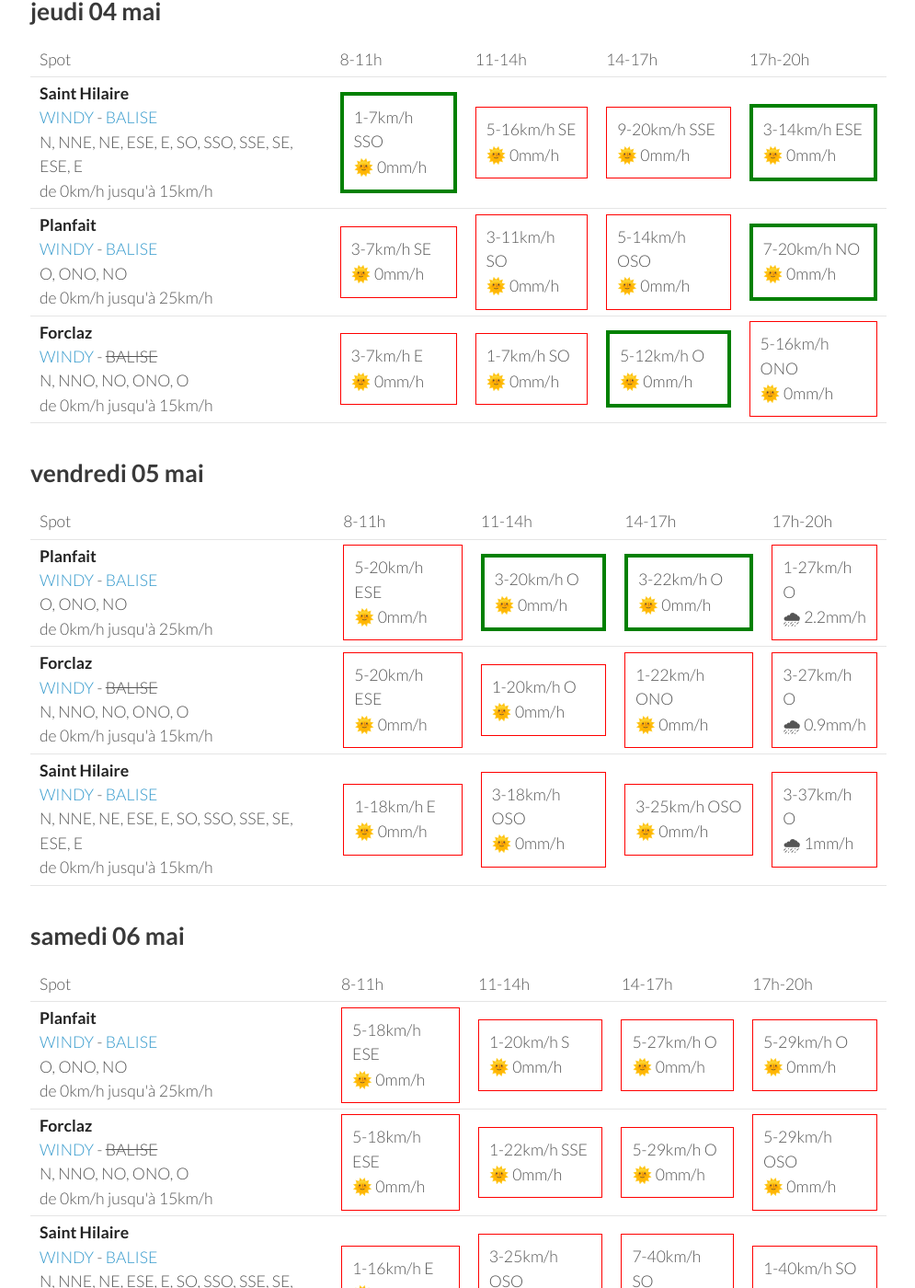
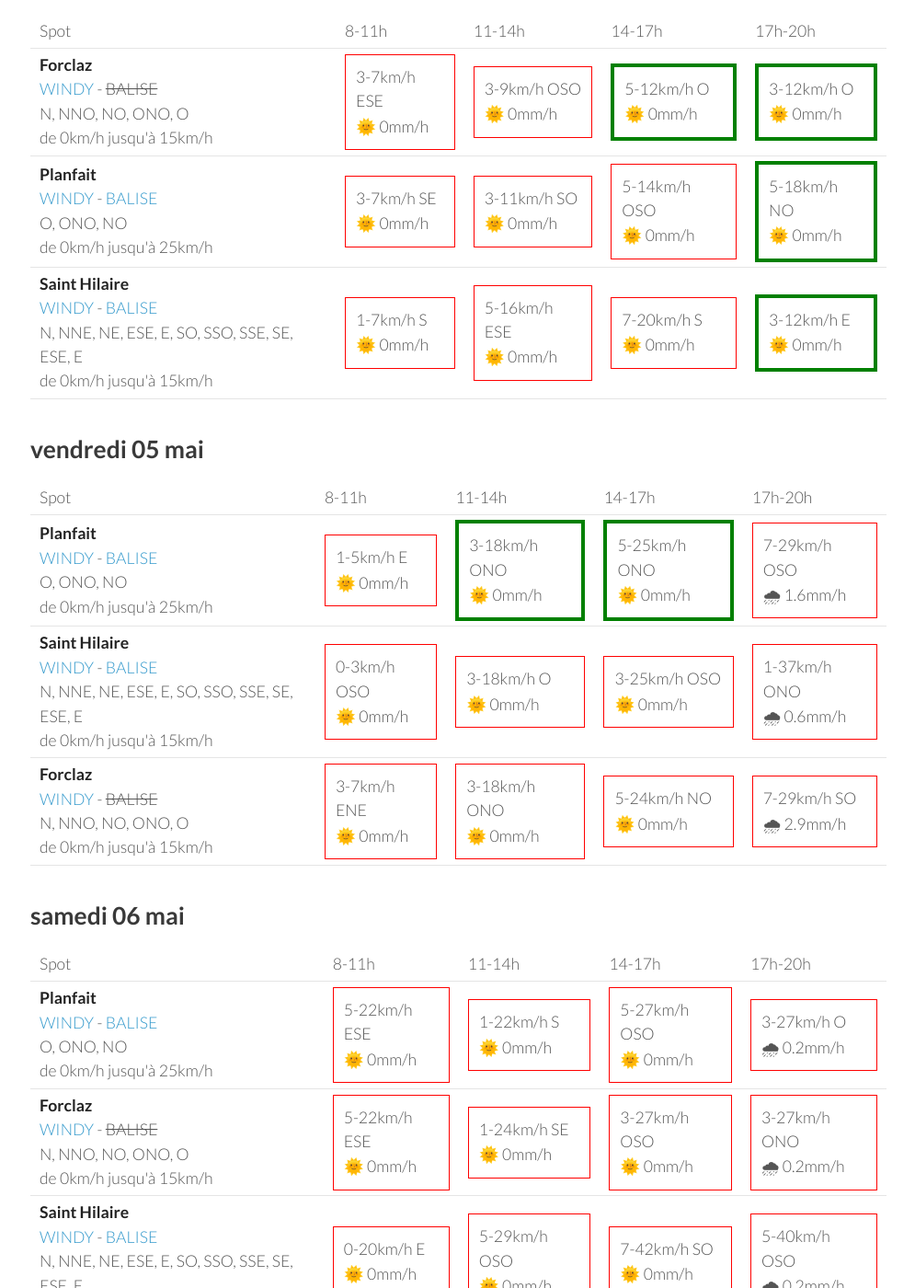
Before and after one commit to parapente-dans-le-nord/parapente-dans-le-nord.github.io, a Jekyll site: the page built from alpes_nord.markdown, in a window 1280 px wide and 1400 px high, scrolled down 790 px. Shown: the whole window at 92% size, without its empty margins (25-1020 px from the left). Built offline with Jekyll 4.4.1, drawn with Linux system fonts in a browser that asks for light colours; some of the changed text lies outside the part shown.

Commit message:
update index.markdown

```diff
--- a/alpes_nord.markdown
+++ b/alpes_nord.markdown
@@ -25,27 +25,27 @@ page mise à jour le mercredi 03 mai 17:26
         <td><strong>Planfait</strong><br><a href="https://windy.com/45.853/6.223?45.415,6.223,8">WINDY</a> - <span class=""><a href="https://www.openwindmap.org/PP496">BALISE</a> </span><br> <span class="vent-favorable">O, ONO, NO</span><br><span class="force-vent">de 0km/h jusqu'à 25km/h</span> </td>
 
             <td><div class="not-flyable"><p>0-0km/h NA</p><p>🌧️ 0mm/h</p></div></td>
-            <td><div class="not-flyable"><p>3-11km/h SO</p><p>🌞 0mm/h</p></div></td>
-            <td><div class="flyable"><p>7-20km/h O</p><p>🌞 0mm/h</p></div></td>
-            <td><div class="flyable"><p>7-20km/h O</p><p>🌞 0mm/h</p></div></td>
+            <td><div class="not-flyable"><p>0-0km/h NA</p><p>🌧️ 0mm/h</p></div></td>
+            <td><div class="not-flyable"><p>0-0km/h NA</p><p>🌧️ 0mm/h</p></div></td>
+            <td><div class="flyable"><p>5-22km/h ONO</p><p>🌞 0mm/h</p></div></td>
 
     </tr>
 <tr>
         <td><strong>Forclaz</strong><br><a href="https://windy.com/45.814/6.247?45.375,6.246,8,m:eVwaglz">WINDY</a> - <span class="no-balise"> BALISE </span><br> <span class="vent-favorable">N, NNO, NO, ONO, O</span><br><span class="force-vent">de 0km/h jusqu'à 15km/h</span> </td>
 
             <td><div class="not-flyable"><p>0-0km/h NA</p><p>🌧️ 0mm/h</p></div></td>
-            <td><div class="flyable"><p>3-9km/h ONO</p><p>🌞 0mm/h</p></div></td>
-            <td><div class="not-flyable"><p>7-18km/h ONO</p><p>🌞 0mm/h</p></div></td>
-            <td><div class="not-flyable"><p>7-18km/h NO</p><p>🌞 0mm/h</p></div></td>
+            <td><div class="not-flyable"><p>0-0km/h NA</p><p>🌧️ 0mm/h</p></div></td>
+            <td><div class="not-flyable"><p>0-0km/h NA</p><p>🌧️ 0mm/h</p></div></td>
+            <td><div class="not-flyable"><p>7-22km/h NO</p><p>🌞 0mm/h</p></div></td>
 
     </tr>
 <tr>
         <td><strong>Saint Hilaire</strong><br><a href="https://windy.com/45.307/5.888?45.087,5.889,9,m:eUFagkX">WINDY</a> - <span class=""><a href="http://www.balisemeteo.com/balise.php?idBalise=61">BALISE</a> </span><br> <span class="vent-favorable">N, NNE, NE, ESE, E, SO, SSO, SSE, SE, ESE, E</span><br><span class="force-vent">de 0km/h jusqu'à 15km/h</span> </td>
 
             <td><div class="not-flyable"><p>0-0km/h NA</p><p>🌧️ 0mm/h</p></div></td>
-            <td><div class="not-flyable"><p>5-16km/h ESE</p><p>🌞 0mm/h</p></div></td>
-            <td><div class="not-flyable"><p>7-18km/h ESE</p><p>🌞 0mm/h</p></div></td>
-            <td><div class="not-flyable"><p>5-14km/h ENE</p><p>🌞 0mm/h</p></div></td>
+            <td><div class="not-flyable"><p>0-0km/h NA</p><p>🌧️ 0mm/h</p></div></td>
+            <td><div class="not-flyable"><p>0-0km/h NA</p><p>🌧️ 0mm/h</p></div></td>
+            <td><div class="not-flyable"><p>7-16km/h NE</p><p>🌞 0mm/h</p></div></td>
 
     </tr>
 
@@ -65,12 +65,12 @@ page mise à jour le mercredi 03 mai 17:26
       <td>17h-20h</td>
     </tr>
 <tr>
-        <td><strong>Saint Hilaire</strong><br><a href="https://windy.com/45.307/5.888?45.087,5.889,9,m:eUFagkX">WINDY</a> - <span class=""><a href="http://www.balisemeteo.com/balise.php?idBalise=61">BALISE</a> </span><br> <span class="vent-favorable">N, NNE, NE, ESE, E, SO, SSO, SSE, SE, ESE, E</span><br><span class="force-vent">de 0km/h jusqu'à 15km/h</span> </td>
+        <td><strong>Forclaz</strong><br><a href="https://windy.com/45.814/6.247?45.375,6.246,8,m:eVwaglz">WINDY</a> - <span class="no-balise"> BALISE </span><br> <span class="vent-favorable">N, NNO, NO, ONO, O</span><br><span class="force-vent">de 0km/h jusqu'à 15km/h</span> </td>
 
-            <td><div class="flyable"><p>1-7km/h SSO</p><p>🌞 0mm/h</p></div></td>
-            <td><div class="not-flyable"><p>5-16km/h SE</p><p>🌞 0mm/h</p></div></td>
-            <td><div class="not-flyable"><p>9-20km/h SSE</p><p>🌞 0mm/h</p></div></td>
-            <td><div class="flyable"><p>3-14km/h ESE</p><p>🌞 0mm/h</p></div></td>
+            <td><div class="not-flyable"><p>3-7km/h ESE</p><p>🌞 0mm/h</p></div></td>
+            <td><div class="not-flyable"><p>3-9km/h OSO</p><p>🌞 0mm/h</p></div></td>
+            <td><div class="flyable"><p>5-12km/h O</p><p>🌞 0mm/h</p></div></td>
+            <td><div class="flyable"><p>3-12km/h O</p><p>🌞 0mm/h</p></div></td>
 
 
     </tr>
@@ -80,17 +80,17 @@ page mise à jour le mercredi 03 mai 17:26
             <td><div class="not-flyable"><p>3-7km/h SE</p><p>🌞 0mm/h</p></div></td>
             <td><div class="not-flyable"><p>3-11km/h SO</p><p>🌞 0mm/h</p></div></td>
             <td><div class="not-flyable"><p>5-14km/h OSO</p><p>🌞 0mm/h</p></div></td>
-            <td><div class="flyable"><p>7-20km/h NO</p><p>🌞 0mm/h</p></div></td>
+            <td><div class="flyable"><p>5-18km/h NO</p><p>🌞 0mm/h</p></div></td>
 
 
     </tr>
 <tr>
-        <td><strong>Forclaz</strong><br><a href="https://windy.com/45.814/6.247?45.375,6.246,8,m:eVwaglz">WINDY</a> - <span class="no-balise"> BALISE </span><br> <span class="vent-favorable">N, NNO, NO, ONO, O</span><br><span class="force-vent">de 0km/h jusqu'à 15km/h</span> </td>
+        <td><strong>Saint Hilaire</strong><br><a href="https://windy.com/45.307/5.888?45.087,5.889,9,m:eUFagkX">WINDY</a> - <span class=""><a href="http://www.balisemeteo.com/balise.php?idBalise=61">BALISE</a> </span><br> <span class="vent-favorable">N, NNE, NE, ESE, E, SO, SSO, SSE, SE, ESE, E</span><br><span class="force-vent">de 0km/h jusqu'à 15km/h</span> </td>
 
-            <td><div class="not-flyable"><p>3-7km/h E</p><p>🌞 0mm/h</p></div></td>
-            <td><div class="not-flyable"><p>1-7km/h SO</p><p>🌞 0mm/h</p></div></td>
-            <td><div class="flyable"><p>5-12km/h O</p><p>🌞 0mm/h</p></div></td>
-            <td><div class="not-flyable"><p>5-16km/h ONO</p><p>🌞 0mm/h</p></div></td>
+            <td><div class="not-flyable"><p>1-7km/h S</p><p>🌞 0mm/h</p></div></td>
+            <td><div class="not-flyable"><p>5-16km/h ESE</p><p>🌞 0mm/h</p></div></td>
+            <td><div class="not-flyable"><p>7-20km/h S</p><p>🌞 0mm/h</p></div></td>
+            <td><div class="flyable"><p>3-12km/h E</p><p>🌞 0mm/h</p></div></td>
 
 
     </tr>
@@ -113,30 +113,30 @@ page mise à jour le mercredi 03 mai 17:26
 <tr>
         <td><strong>Planfait</strong><br><a href="https://windy.com/45.853/6.223?45.415,6.223,8">WINDY</a> - <span class=""><a href="https://www.openwindmap.org/PP496">BALISE</a> </span><br> <span class="vent-favorable">O, ONO, NO</span><br><span class="force-vent">de 0km/h jusqu'à 25km/h</span> </td>
 
-            <td><div class="not-flyable"><p>5-20km/h ESE</p><p>🌞 0mm/h</p></div></td>
-            <td><div class="flyable"><p>3-20km/h O</p><p>🌞 0mm/h</p></div></td>
-            <td><div class="flyable"><p>3-22km/h O</p><p>🌞 0mm/h</p></div></td>
-            <td><div class="not-flyable"><p>1-27km/h O</p><p>🌧 2.2mm/h</p></div></td>
+            <td><div class="not-flyable"><p>1-5km/h E</p><p>🌞 0mm/h</p></div></td>
+            <td><div class="flyable"><p>3-18km/h ONO</p><p>🌞 0mm/h</p></div></td>
+            <td><div class="flyable"><p>5-25km/h ONO</p><p>🌞 0mm/h</p></div></td>
+            <td><div class="not-flyable"><p>7-29km/h OSO</p><p>🌧 1.6mm/h</p></div></td>
+
+
+    </tr>
+<tr>
+        <td><strong>Saint Hilaire</strong><br><a href="https://windy.com/45.307/5.888?45.087,5.889,9,m:eUFagkX">WINDY</a> - <span class=""><a href="http://www.balisemeteo.com/balise.php?idBalise=61">BALISE</a> </span><br> <span class="vent-favorable">N, NNE, NE, ESE, E, SO, SSO, SSE, SE, ESE, E</span><br><span class="force-vent">de 0km/h jusqu'à 15km/h</span> </td>
+
+            <td><div class="not-flyable"><p>0-3km/h OSO</p><p>🌞 0mm/h</p></div></td>
+            <td><div class="not-flyable"><p>3-18km/h O</p><p>🌞 0mm/h</p></div></td>
+            <td><div class="not-flyable"><p>3-25km/h OSO</p><p>🌞 0mm/h</p></div></td>
+            <td><div class="not-flyable"><p>1-37km/h ONO</p><p>🌧 0.6mm/h</p></div></td>
 
 
     </tr>
 <tr>
         <td><strong>Forclaz</strong><br><a href="https://windy.com/45.814/6.247?45.375,6.246,8,m:eVwaglz">WINDY</a> - <span class="no-balise"> BALISE </span><br> <span class="vent-favorable">N, NNO, NO, ONO, O</span><br><span class="force-vent">de 0km/h jusqu'à 15km/h</span> </td>
 
-            <td><div class="not-flyable"><p>5-20km/h ESE</p><p>🌞 0mm/h</p></div></td>
-            <td><div class="not-flyable"><p>1-20km/h O</p><p>🌞 0mm/h</p></div></td>
-            <td><div class="not-flyable"><p>1-22km/h ONO</p><p>🌞 0mm/h</p></div></td>
-            <td><div class="not-flyable"><p>3-27km/h O</p><p>🌧 0.9mm/h</p></div></td>
-
-
-    </tr>
-<tr>
-        <td><strong>Saint Hilaire</strong><br><a href="https://windy.com/45.307/5.888?45.087,5.889,9,m:eUFagkX">WINDY</a> - <span class=""><a href="http://www.balisemeteo.com/balise.php?idBalise=61">BALISE</a> </span><br> <span class="vent-favorable">N, NNE, NE, ESE, E, SO, SSO, SSE, SE, ESE, E</span><br><span class="force-vent">de 0km/h jusqu'à 15km/h</span> </td>
-
-            <td><div class="not-flyable"><p>1-18km/h E</p><p>🌞 0mm/h</p></div></td>
-            <td><div class="not-flyable"><p>3-18km/h OSO</p><p>🌞 0mm/h</p></div></td>
-            <td><div class="not-flyable"><p>3-25km/h OSO</p><p>🌞 0mm/h</p></div></td>
-            <td><div class="not-flyable"><p>3-37km/h O</p><p>🌧 1mm/h</p></div></td>
+            <td><div class="not-flyable"><p>3-7km/h ENE</p><p>🌞 0mm/h</p></div></td>
+            <td><div class="not-flyable"><p>3-18km/h ONO</p><p>🌞 0mm/h</p></div></td>
+            <td><div class="not-flyable"><p>5-24km/h NO</p><p>🌞 0mm/h</p></div></td>
+            <td><div class="not-flyable"><p>7-29km/h SO</p><p>🌧 2.9mm/h</p></div></td>
 
 
     </tr>
@@ -159,30 +159,30 @@ page mise à jour le mercredi 03 mai 17:26
 <tr>
         <td><strong>Planfait</strong><br><a href="https://windy.com/45.853/6.223?45.415,6.223,8">WINDY</a> - <span class=""><a href="https://www.openwindmap.org/PP496">BALISE</a> </span><br> <span class="vent-favorable">O, ONO, NO</span><br><span class="force-vent">de 0km/h jusqu'à 25km/h</span> </td>
 
-            <td><div class="not-flyable"><p>5-18km/h ESE</p><p>🌞 0mm/h</p></div></td>
-            <td><div class="not-flyable"><p>1-20km/h S</p><p>🌞 0mm/h</p></div></td>
-            <td><div class="not-flyable"><p>5-27km/h O</p><p>🌞 0mm/h</p></div></td>
-            <td><div class="not-flyable"><p>5-29km/h O</p><p>🌞 0mm/h</p></div></td>
+            <td><div class="not-flyable"><p>5-22km/h ESE</p><p>🌞 0mm/h</p></div></td>
+            <td><div class="not-flyable"><p>1-22km/h S</p><p>🌞 0mm/h</p></div></td>
+            <td><div class="not-flyable"><p>5-27km/h OSO</p><p>🌞 0mm/h</p></div></td>
+            <td><div class="not-flyable"><p>3-27km/h O</p><p>🌧 0.2mm/h</p></div></td>
 
 
     </tr>
 <tr>
         <td><strong>Forclaz</strong><br><a href="https://windy.com/45.814/6.247?45.375,6.246,8,m:eVwaglz">WINDY</a> - <span class="no-balise"> BALISE </span><br> <span class="vent-favorable">N, NNO, NO, ONO, O</span><br><span class="force-vent">de 0km/h jusqu'à 15km/h</span> </td>
 
-            <td><div class="not-flyable"><p>5-18km/h ESE</p><p>🌞 0mm/h</p></div></td>
-            <td><div class="not-flyable"><p>1-22km/h SSE</p><p>🌞 0mm/h</p></div></td>
-            <td><div class="not-flyable"><p>5-29km/h O</p><p>🌞 0mm/h</p></div></td>
-            <td><div class="not-flyable"><p>5-29km/h OSO</p><p>🌞 0mm/h</p></div></td>
+            <td><div class="not-flyable"><p>5-22km/h ESE</p><p>🌞 0mm/h</p></div></td>
+            <td><div class="not-flyable"><p>1-24km/h SE</p><p>🌞 0mm/h</p></div></td>
+            <td><div class="not-flyable"><p>3-27km/h OSO</p><p>🌞 0mm/h</p></div></td>
+            <td><div class="not-flyable"><p>3-27km/h ONO</p><p>🌧 0.2mm/h</p></div></td>
 
 
     </tr>
 <tr>
         <td><strong>Saint Hilaire</strong><br><a href="https://windy.com/45.307/5.888?45.087,5.889,9,m:eUFagkX">WINDY</a> - <span class=""><a href="http://www.balisemeteo.com/balise.php?idBalise=61">BALISE</a> </span><br> <span class="vent-favorable">N, NNE, NE, ESE, E, SO, SSO, SSE, SE, ESE, E</span><br><span class="force-vent">de 0km/h jusqu'à 15km/h</span> </td>
 
-            <td><div class="not-flyable"><p>1-16km/h E</p><p>🌞 0mm/h</p></div></td>
-            <td><div class="not-flyable"><p>3-25km/h OSO</p><p>🌞 0mm/h</p></div></td>
-            <td><div class="not-flyable"><p>7-40km/h SO</p><p>🌞 0mm/h</p></div></td>
-            <td><div class="not-flyable"><p>1-40km/h SO</p><p>🌧 0.3mm/h</p></div></td>
+            <td><div class="not-flyable"><p>0-20km/h E</p><p>🌞 0mm/h</p></div></td>
+            <td><div class="not-flyable"><p>5-29km/h OSO</p><p>🌞 0mm/h</p></div></td>
+            <td><div class="not-flyable"><p>7-42km/h SO</p><p>🌞 0mm/h</p></div></td>
+            <td><div class="not-flyable"><p>5-40km/h OSO</p><p>🌧 0.2mm/h</p></div></td>
 
 
     </tr>
@@ -205,30 +205,30 @@ page mise à jour le mercredi 03 mai 17:26
 <tr>
         <td><strong>Planfait</strong><br><a href="https://windy.com/45.853/6.223?45.415,6.223,8">WINDY</a> - <span class=""><a href="https://www.openwindmap.org/PP496">BALISE</a> </span><br> <span class="vent-favorable">O, ONO, NO</span><br><span class="force-vent">de 0km/h jusqu'à 25km/h</span> </td>
 
-            <td><div class="not-flyable"><p>3-20km/h ESE</p><p>🌧 0.3mm/h</p></div></td>
-            <td><div class="not-flyable"><p>7-27km/h O</p><p>🌞 0mm/h</p></div></td>
-            <td><div class="not-flyable"><p>1-37km/h O</p><p>🌧 0.8mm/h</p></div></td>
-            <td><div class="flyable"><p>5-22km/h O</p><p>🌧 0.8mm/h</p></div></td>
+            <td><div class="not-flyable"><p>1-22km/h ESE</p><p>🌧 0.2mm/h</p></div></td>
+            <td><div class="not-flyable"><p>1-16km/h NE</p><p>🌧 2.1mm/h</p></div></td>
+            <td><div class="flyable"><p>5-22km/h NO</p><p>🌧 0.2mm/h</p></div></td>
+            <td><div class="not-flyable"><p>0-24km/h E</p><p>🌧 0.9mm/h</p></div></td>
 
 
     </tr>
 <tr>
         <td><strong>Saint Hilaire</strong><br><a href="https://windy.com/45.307/5.888?45.087,5.889,9,m:eUFagkX">WINDY</a> - <span class=""><a href="http://www.balisemeteo.com/balise.php?idBalise=61">BALISE</a> </span><br> <span class="vent-favorable">N, NNE, NE, ESE, E, SO, SSO, SSE, SE, ESE, E</span><br><span class="force-vent">de 0km/h jusqu'à 15km/h</span> </td>
 
-            <td><div class="not-flyable"><p>1-24km/h NNE</p><p>🌞 0mm/h</p></div></td>
-            <td><div class="not-flyable"><p>7-37km/h O</p><p>🌞 0mm/h</p></div></td>
-            <td><div class="not-flyable"><p>1-38km/h ONO</p><p>🌧 0.2mm/h</p></div></td>
-            <td><div class="not-flyable"><p>5-29km/h ONO</p><p>🌧 0.3mm/h</p></div></td>
+            <td><div class="not-flyable"><p>0-22km/h ONO</p><p>🌧 0.2mm/h</p></div></td>
+            <td><div class="not-flyable"><p>1-27km/h SSO</p><p>🌧 1.7mm/h</p></div></td>
+            <td><div class="not-flyable"><p>5-33km/h ONO</p><p>🌧 0.2mm/h</p></div></td>
+            <td><div class="not-flyable"><p>3-29km/h N</p><p>🌧 0.4mm/h</p></div></td>
 
 
     </tr>
 <tr>
         <td><strong>Forclaz</strong><br><a href="https://windy.com/45.814/6.247?45.375,6.246,8,m:eVwaglz">WINDY</a> - <span class="no-balise"> BALISE </span><br> <span class="vent-favorable">N, NNO, NO, ONO, O</span><br><span class="force-vent">de 0km/h jusqu'à 15km/h</span> </td>
 
-            <td><div class="not-flyable"><p>3-22km/h E</p><p>🌧 0.7mm/h</p></div></td>
-            <td><div class="not-flyable"><p>7-25km/h ONO</p><p>🌞 0mm/h</p></div></td>
-            <td><div class="not-flyable"><p>1-38km/h ONO</p><p>🌧 1.1mm/h</p></div></td>
-            <td><div class="not-flyable"><p>3-20km/h O</p><p>🌧 0.7mm/h</p></div></td>
+            <td><div class="not-flyable"><p>1-20km/h ENE</p><p>🌞 0mm/h</p></div></td>
+            <td><div class="not-flyable"><p>1-16km/h NE</p><p>🌧 2.1mm/h</p></div></td>
+            <td><div class="not-flyable"><p>5-22km/h NO</p><p>🌧 0.2mm/h</p></div></td>
+            <td><div class="not-flyable"><p>1-24km/h NE</p><p>🌧 1.2mm/h</p></div></td>
 
 
     </tr>
@@ -251,30 +251,30 @@ page mise à jour le mercredi 03 mai 17:26
 <tr>
         <td><strong>Planfait</strong><br><a href="https://windy.com/45.853/6.223?45.415,6.223,8">WINDY</a> - <span class=""><a href="https://www.openwindmap.org/PP496">BALISE</a> </span><br> <span class="vent-favorable">O, ONO, NO</span><br><span class="force-vent">de 0km/h jusqu'à 25km/h</span> </td>
 
-            <td><div class="not-flyable"><p>1-11km/h E</p><p>🌞 0mm/h</p></div></td>
-            <td><div class="flyable"><p>5-20km/h ONO</p><p>🌧 0.3mm/h</p></div></td>
-            <td><div class="not-flyable"><p>5-27km/h ONO</p><p>🌧 0.4mm/h</p></div></td>
-            <td><div class="not-flyable"><p>5-27km/h ONO</p><p>🌞 0mm/h</p></div></td>
+            <td><div class="not-flyable"><p>1-12km/h ENE</p><p>🌞 0mm/h</p></div></td>
+            <td><div class="flyable"><p>7-25km/h NO</p><p>🌧 0.4mm/h</p></div></td>
+            <td><div class="not-flyable"><p>7-29km/h ONO</p><p>🌧 0.2mm/h</p></div></td>
+            <td><div class="not-flyable"><p>7-35km/h NO</p><p>🌞 0mm/h</p></div></td>
 
 
     </tr>
 <tr>
         <td><strong>Saint Hilaire</strong><br><a href="https://windy.com/45.307/5.888?45.087,5.889,9,m:eUFagkX">WINDY</a> - <span class=""><a href="http://www.balisemeteo.com/balise.php?idBalise=61">BALISE</a> </span><br> <span class="vent-favorable">N, NNE, NE, ESE, E, SO, SSO, SSE, SE, ESE, E</span><br><span class="force-vent">de 0km/h jusqu'à 15km/h</span> </td>
 
-            <td><div class="not-flyable"><p>5-31km/h NE</p><p>🌞 0mm/h</p></div></td>
-            <td><div class="not-flyable"><p>7-38km/h N</p><p>🌞 0mm/h</p></div></td>
+            <td><div class="not-flyable"><p>5-33km/h NE</p><p>🌞 0mm/h</p></div></td>
             <td><div class="not-flyable"><p>9-42km/h N</p><p>🌞 0mm/h</p></div></td>
-            <td><div class="not-flyable"><p>7-44km/h N</p><p>🌞 0mm/h</p></div></td>
+            <td><div class="not-flyable"><p>9-44km/h N</p><p>🌞 0mm/h</p></div></td>
+            <td><div class="not-flyable"><p>9-48km/h NNE</p><p>🌞 0mm/h</p></div></td>
 
 
     </tr>
 <tr>
         <td><strong>Forclaz</strong><br><a href="https://windy.com/45.814/6.247?45.375,6.246,8,m:eVwaglz">WINDY</a> - <span class="no-balise"> BALISE </span><br> <span class="vent-favorable">N, NNO, NO, ONO, O</span><br><span class="force-vent">de 0km/h jusqu'à 15km/h</span> </td>
 
-            <td><div class="not-flyable"><p>1-11km/h E</p><p>🌞 0mm/h</p></div></td>
-            <td><div class="not-flyable"><p>3-18km/h ONO</p><p>🌧 0.2mm/h</p></div></td>
-            <td><div class="not-flyable"><p>5-27km/h NO</p><p>🌧 0.4mm/h</p></div></td>
-            <td><div class="not-flyable"><p>5-29km/h NO</p><p>🌞 0mm/h</p></div></td>
+            <td><div class="not-flyable"><p>1-12km/h E</p><p>🌞 0mm/h</p></div></td>
+            <td><div class="not-flyable"><p>5-24km/h NO</p><p>🌧 0.3mm/h</p></div></td>
+            <td><div class="not-flyable"><p>7-29km/h ONO</p><p>🌧 0.2mm/h</p></div></td>
+            <td><div class="not-flyable"><p>7-37km/h NO</p><p>🌞 0mm/h</p></div></td>
 
 
     </tr>
```
Also changed, not shown: other parts of alpes_nord.markdown (+1 -1 lines).
